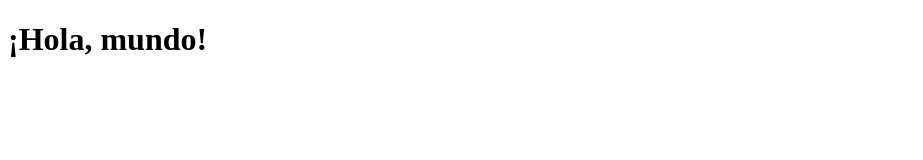
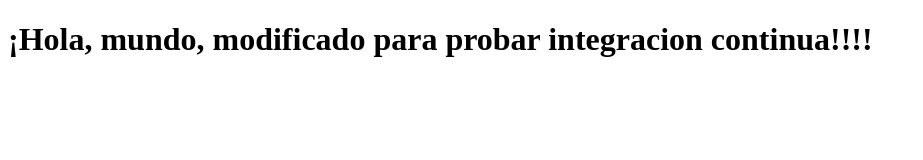
Before and after one commit to OliverFelizz/Devops_PrimerParcial, a website: page index.html in a window 1280 px wide. Shown: the whole page, without its empty margins (0-923 px from the left). Drawn offline with Linux system fonts and the light colour scheme.

Commit message:
prueba 3

```diff
--- a/index.html
+++ b/index.html
@@ -6,6 +6,6 @@
     <title>Surge 1</title>
 </head>
 <body>
-    <h1>¡Hola, mundo!</h1>
+    <h1>¡Hola, mundo, modificado para probar integracion continua!!!!</h1>
 </body>
 </html>
```
